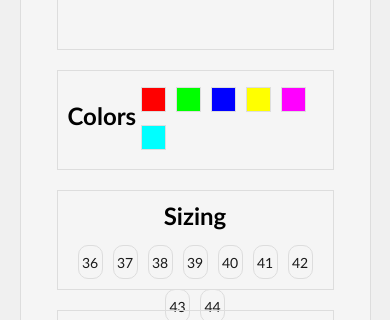
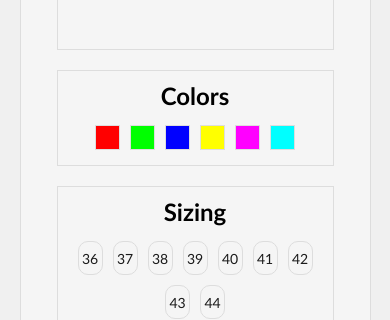
Before and after one commit to JosePanoy/FootFlick, a React (Vite) app: page /product/1 in a window 390 px wide. Shown: the part 524-844 px from the top of the page. Built offline with nearby package versions, Linux system fonts and the light colour scheme.

Commit message:
fix the responsiveness

```diff
--- a/src/assets/css/products.css
+++ b/src/assets/css/products.css
@@ -79,24 +79,51 @@
 .colors {
     grid-column: 1 / span 2;
     grid-row: 2;
-    height: 100px;
+    height: auto; /* Allow height to adjust based on content */
     display: flex;
+    flex-direction: column;
     align-items: center;
-    justify-content: center;
     border: 1px solid #ddd;
     padding: 10px;
+}
+
+.color-boxes {
+    display: flex;
+    flex-wrap: wrap;
+    justify-content: center;
+    width: 100%;
+}
+
+.color-box {
+    width: 30px;
+    height: 30px;
+    margin: 5px;
+    border: 1px solid #ddd;
 }
 
 .sizing {
     grid-column: 1 / span 2;
     grid-row: 3;
-    height: 100px;
+    height: auto; /* Allow height to adjust based on content */
+    display: flex;
+    flex-direction: column;
+    align-items: center;
+    border: 1px solid #ddd;
+    padding: 10px;
+}
+
+.size-boxes {
     display: flex;
     flex-wrap: wrap;
-    align-items: center;
     justify-content: center;
+    width: 100%;
+}
+
+.size-box {
+    width: 40px;
+    height: 40px;
+    margin: 5px;
     border: 1px solid #ddd;
-    padding: 10px;
 }
 
 .quantity {
```
